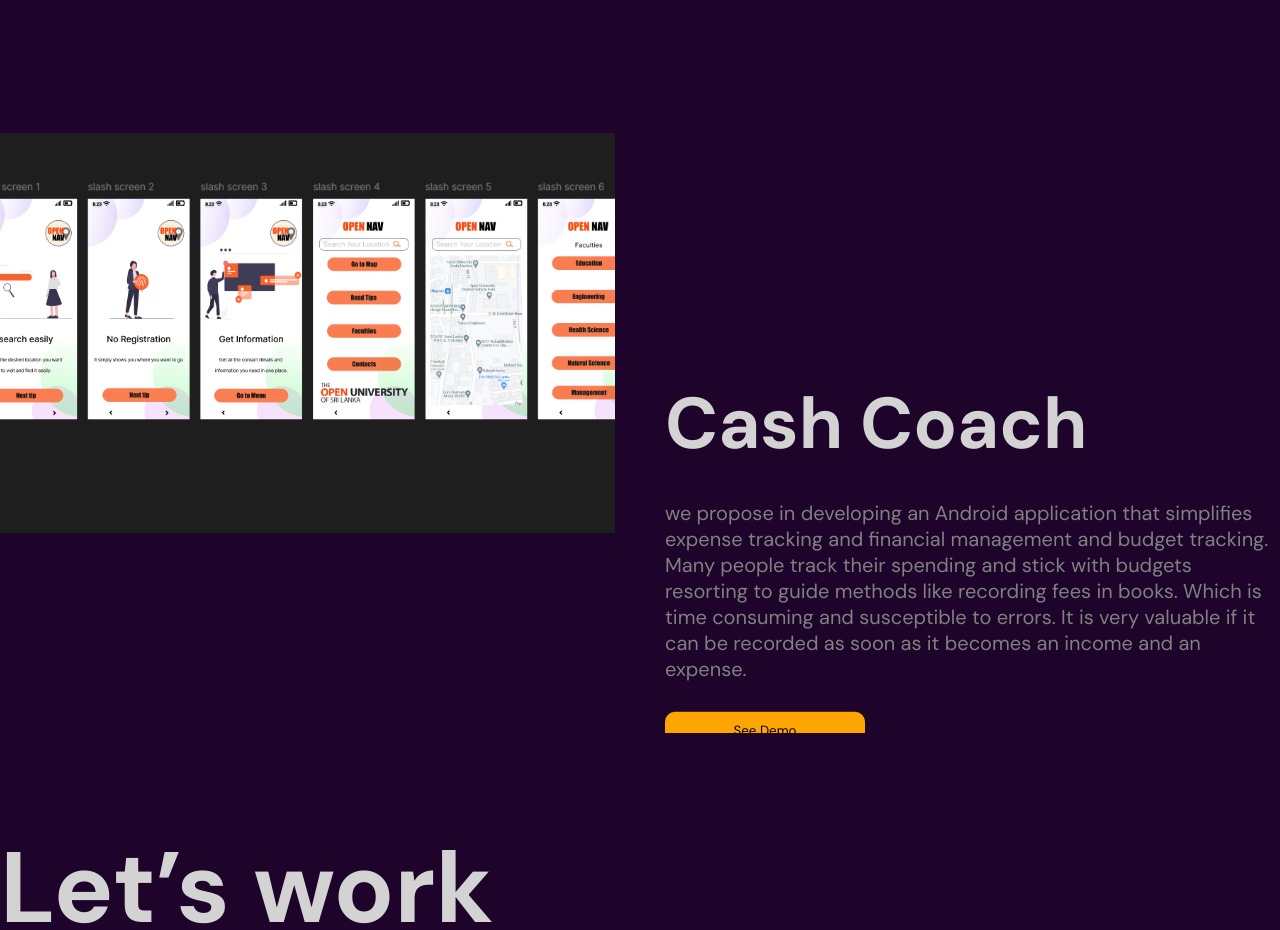
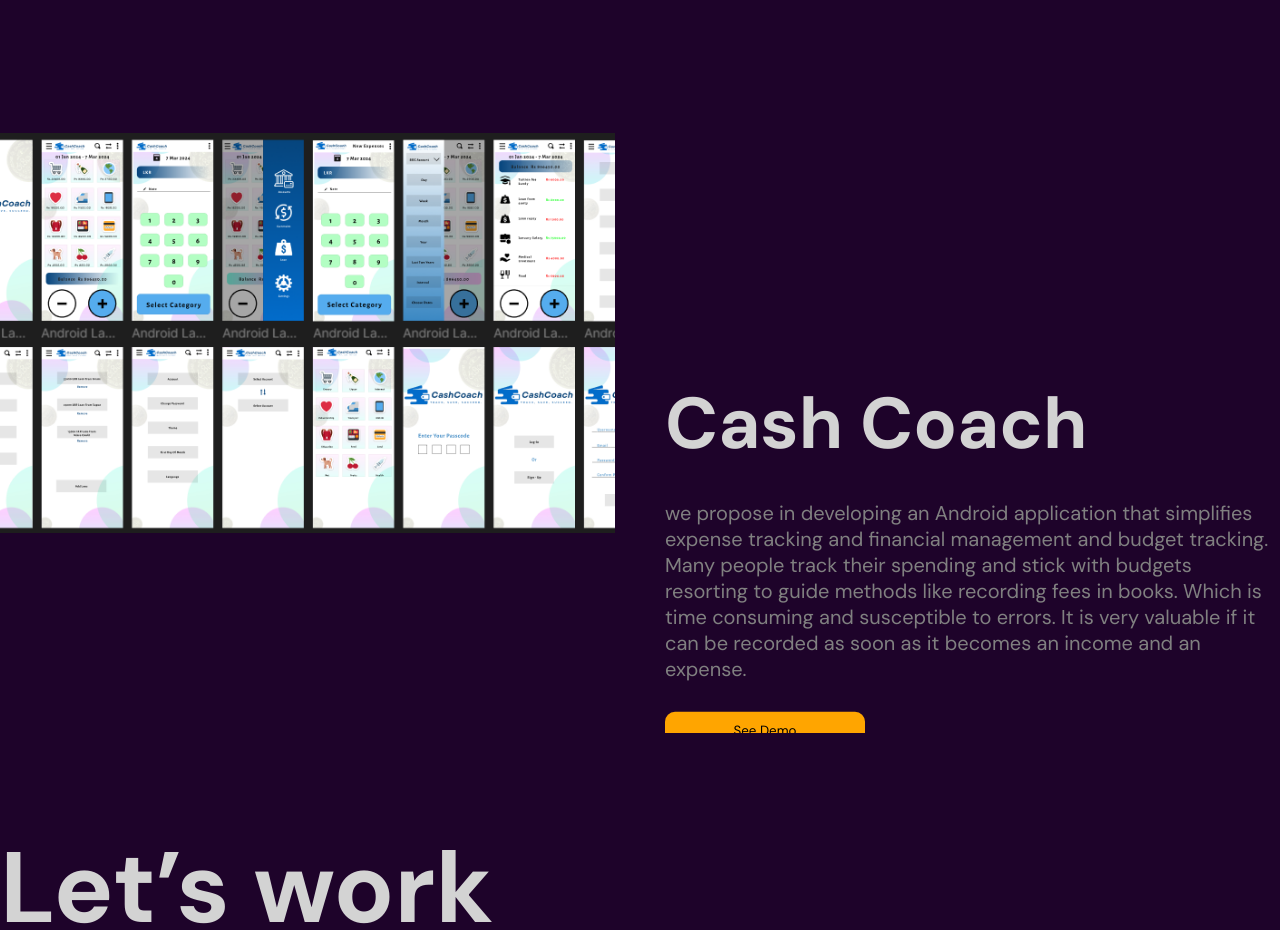
Before and after one commit to vinuwa98/vite-react-deploy, a React (Vite) app: page / in a window 1280 px wide. Shown: the part 7420-8350 px from the top of the page. Built offline with nearby package versions, Linux system fonts and the light colour scheme.

Commit message:
Add Cash Coach Project

```diff
--- a/src/components/portfolio/Portfolio.jsx
+++ b/src/components/portfolio/Portfolio.jsx
@@ -36,9 +36,10 @@
   {
     id: 6,
     title: "Cash Coach",
-    img: "OpenNav.png",
+    img: "CashCoach.png",
     desc: "we propose in developing an Android application that simplifies expense tracking and financial management and budget tracking. Many people track their spending and stick with budgets resorting to guide methods like recording fees in books. Which is time consuming and susceptible to errors. It is very valuable if it can be recorded as soon as it becomes an income and an expense.  ",
   },
+
 ];
 
 const Single = ({ item }) => {
```
Also changed, not shown: public/CashCoach.png (added).
